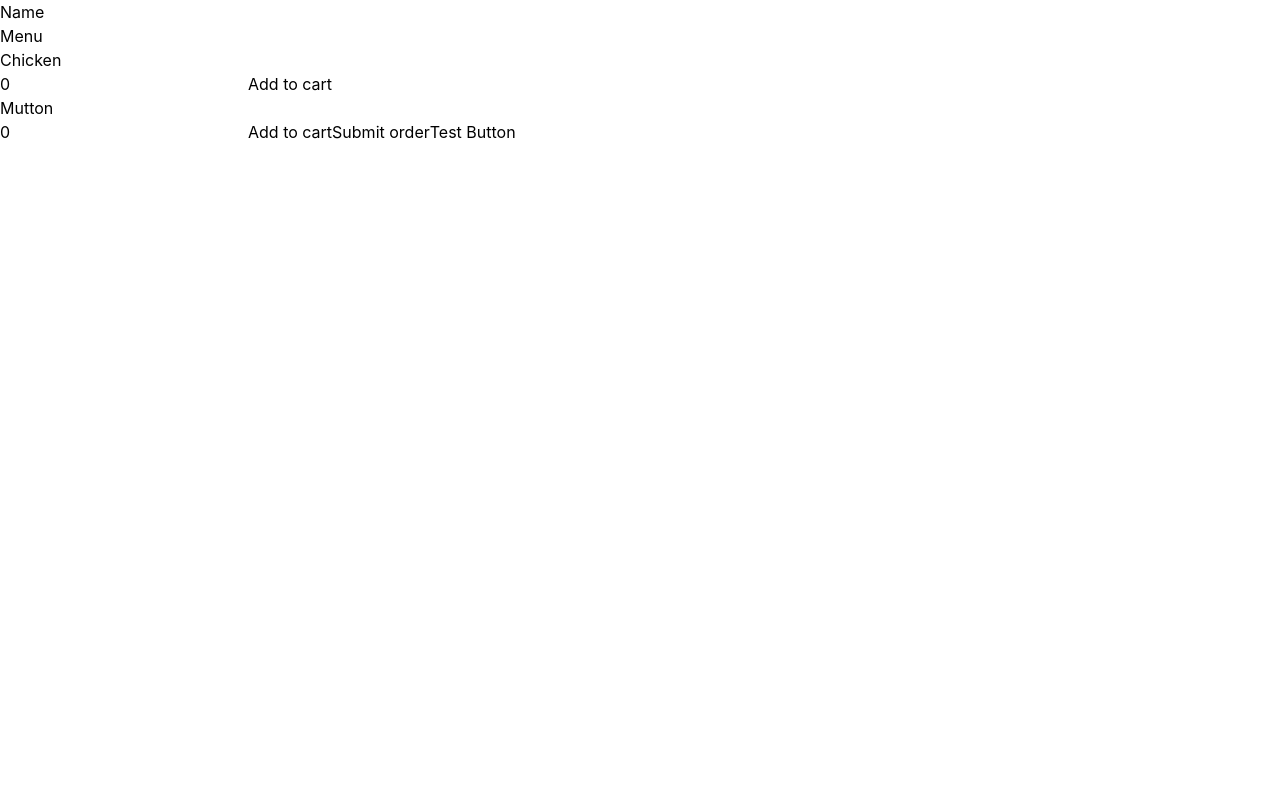
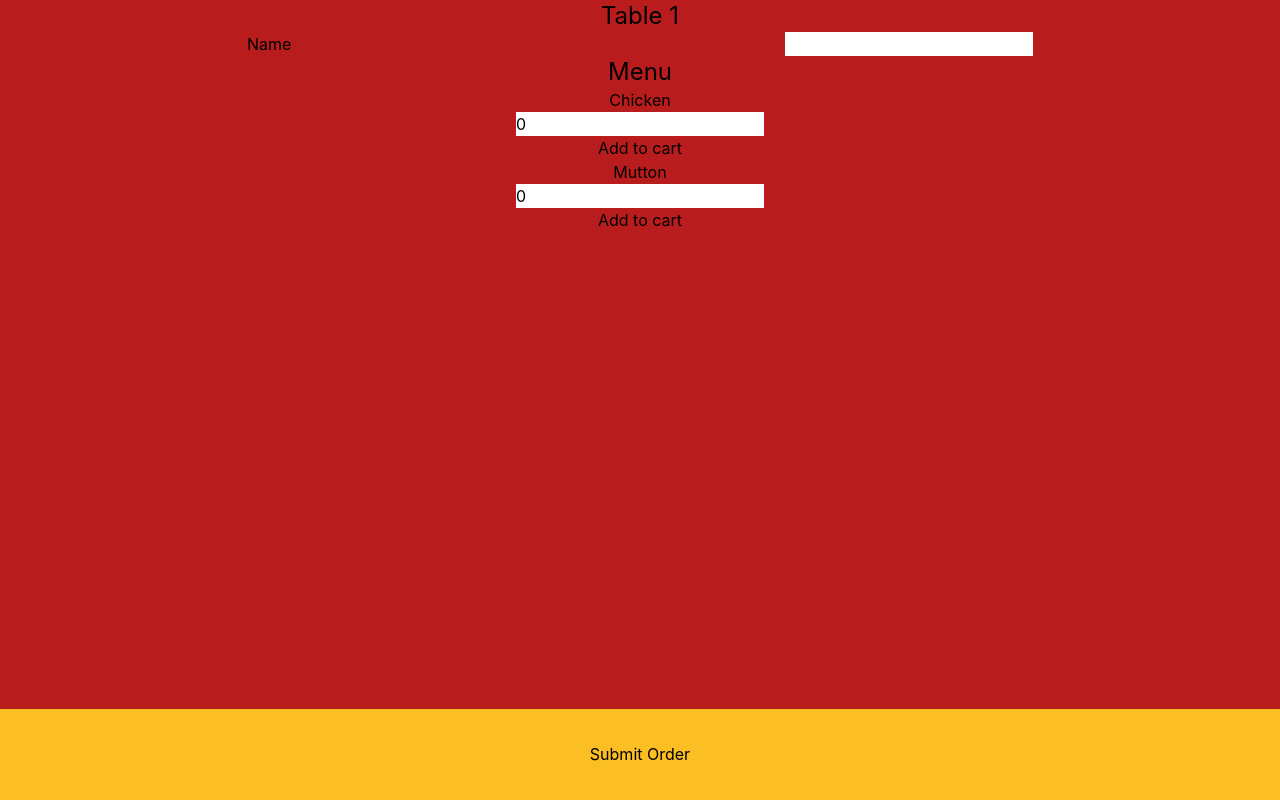
Before and after one commit to kumard3/Menu-Booking, a React (Create React App) app: page /table1 in a window 1280 px wide. Built offline with nearby package versions, Linux system fonts and the light colour scheme.

Commit message:
Empty cart bug fixed

```diff
--- a/src/App.js
+++ b/src/App.js
@@ -9,7 +9,7 @@ function App() {
   const [menuItems4, setMenuItems4] = useState([]);
 
   return (
-    <div>
+    <div className="bg-red-700 w-full h-screen ">
       <Router>
         <Route path="/table1">
           <MenuPage
--- a/src/components/MenuItem.jsx
+++ b/src/components/MenuItem.jsx
@@ -8,6 +8,7 @@ const MenuItem = ({ id, menuItems, setMenuItems, name }) => {
     const removeItem = menuItems.filter((menuItem) => {
       return menuItem.id !== id;
     });
+    setItemNumber(0);
     setMenuItems(removeItem);
     setToggleCartButton(!toggleCartButton);
   }
--- a/src/pages/MenuPage/index.js
+++ b/src/pages/MenuPage/index.js
@@ -4,27 +4,46 @@ import firebase from "firebase";
 import db from "../../firebase";
 
 export const MenuPage = ({ table, menuItems, setMenuItems }) => {
-  const [finalMeal, setFinalMeal] = useState({});
   const [name, setName] = useState();
-  console.log(finalMeal);
-  const testButton = (event) => {
-    event.preventDefault();
+
+  const submitOrder = () => {
     db.collection(`table${table}`).add({
-      order: finalMeal,
+      order: menuItems,
       username: name,
+      table: table,
       timestamp: firebase.firestore.FieldValue.serverTimestamp(),
     });
   };
+
+  const checkMenu = (event) => {
+    event.preventDefault();
+    if (menuItems.length > 0) {
+      submitOrder();
+    } else {
+      alert("Order any meal.");
+    }
+  };
+
   return (
     <>
+      <div className="flex flex-col items-center w-screen h-screen">
+        <header className="flex justify-center items-center">
+          <h1 className="text-2xl">Table {table}</h1>
+        </header>
+        <section className="flex w-full justify-around items-center  ">
+          {" "}
           <label htmlFor="customerName">Name</label>
           <input
+            className="border-blue-500"
             type="text"
             value={name}
             required
             onChange={(e) => setName(e.target.value)}
           />
-      <h1>Menu</h1>
+        </section>
+        <main className="w-full h-full flex flex-col items-center">
+          {" "}
+          <h1 className="text-2xl">Menu</h1>
           <MenuItem
             id={0}
             menuItems={menuItems}
@@ -37,10 +56,14 @@ export const MenuPage = ({ table, menuItems, setMenuItems }) => {
             setMenuItems={setMenuItems}
             name={"Mutton"}
           />
-      <button onClick={() => setFinalMeal({ table: table, order: menuItems })}>
-        Submit order
+        </main>
+
+        <button
+          className="w-full h-28 bg-yellow-400 flex items-center justify-center"
+          onClick={checkMenu}>
+          Submit Order
         </button>
-      <button onClick={testButton}>Test Button</button>
+      </div>
     </>
   );
 };
```
Also changed, not shown: src/index.js (+7 -6 lines). Lines whose indentation alone changed are shown as unchanged.
